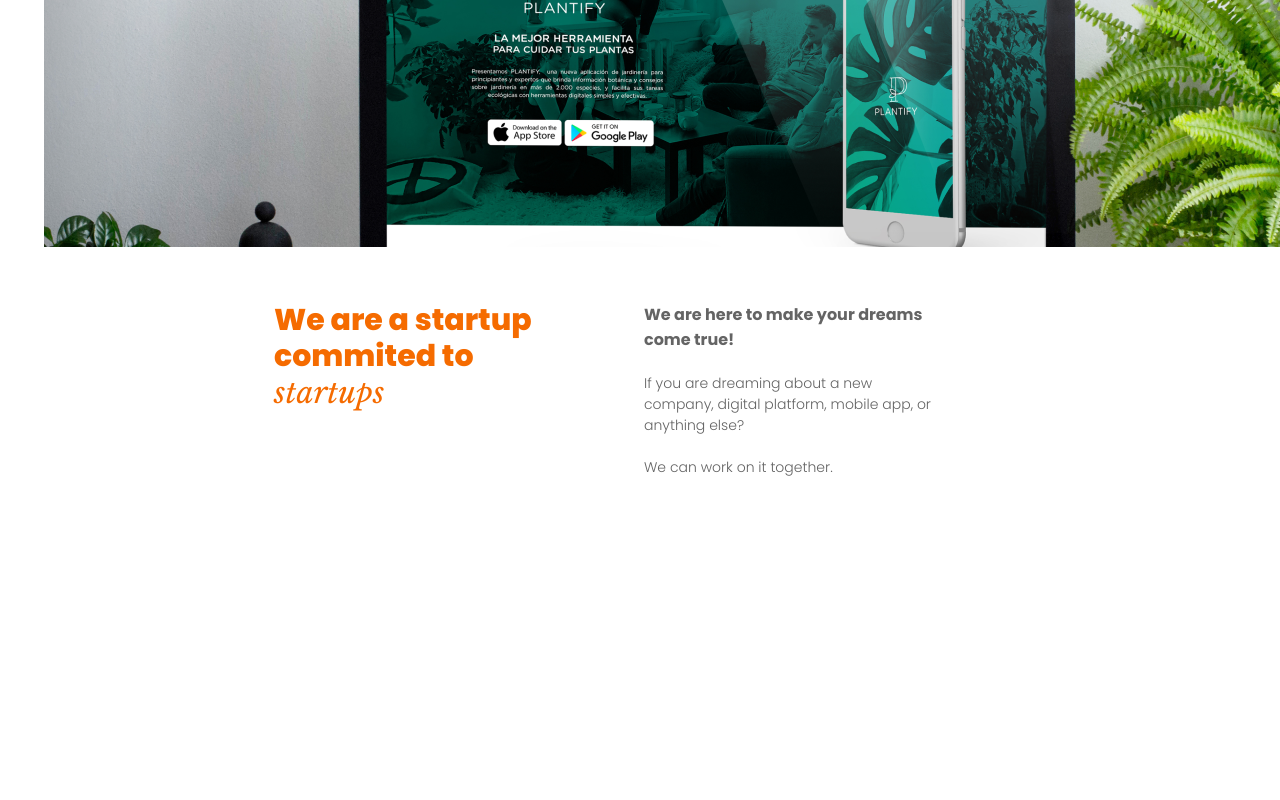
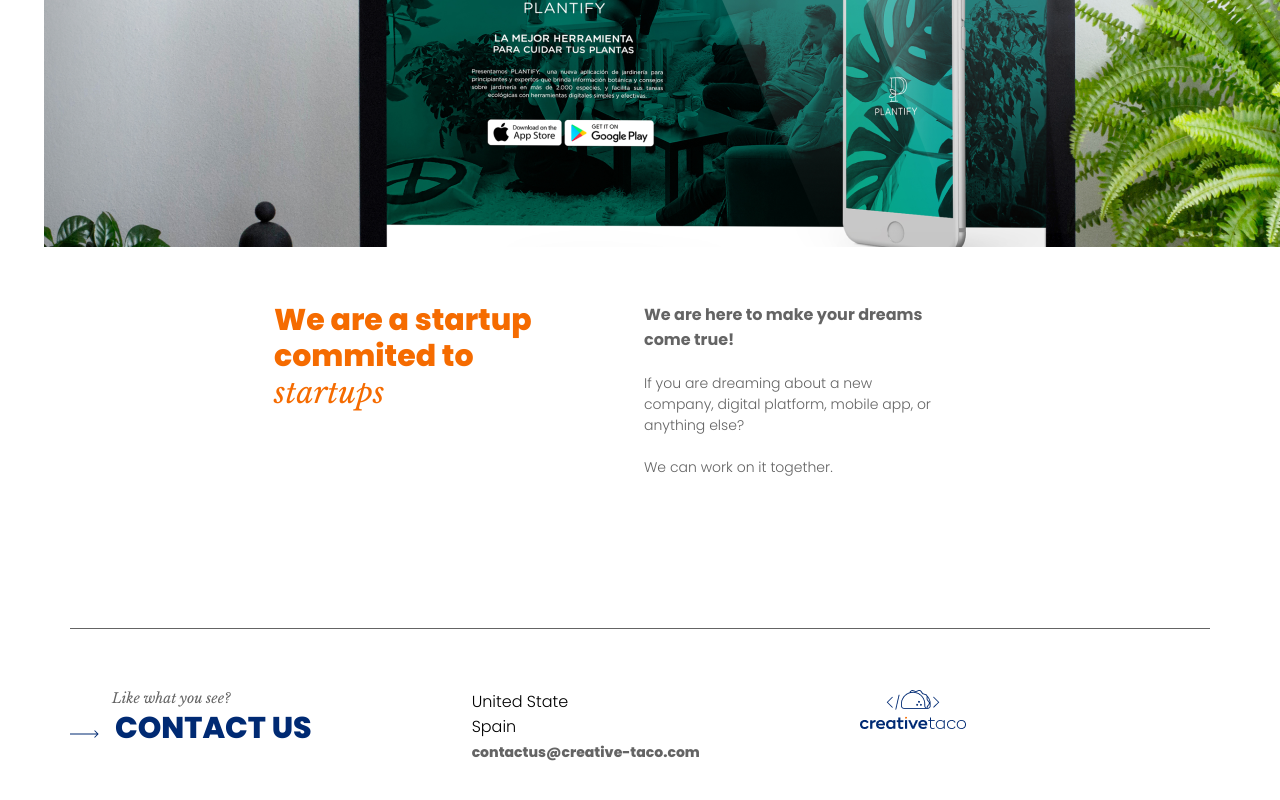
Before and after one commit to Creative-Taco/front-taco, a React (Create React App) app: page / in a window 1280 px wide. Shown: the part 5495-6295 px from the top of the page. Before the commit the page ends 6123 px from the top, so only its background shows below. Built offline with nearby package versions, Linux system fonts and the light colour scheme.

Commit message:
completed footer

```diff
--- a/src/layout/Footer/Footer.js
+++ b/src/layout/Footer/Footer.js
@@ -1,9 +1,70 @@
-function Footer() {
-    return (
-      <div>
+import styled from 'styled-components';
+import footerlogo from '../../images/footerlogo.png';
+import arrowright from '../../images/arrowright.png';
 
-      </div>
-    );
-  }
+function FooterComponent() {
+  const Footer = {};
 
-  export default Footer;
+  Footer.Container = styled.div`
+    margin: 0 70px;
+    border-top: 1px solid #646464;
+    padding: 60px 0;
+    display: flex;
+  `;
+
+  Footer.Section = styled.div`
+    max-width: 300px;
+    padding-right: 160px;
+  `;
+  Footer.Text = {
+    Extrabold: styled.div`
+      font-size: 30px;
+      color: #002a73;
+      font-weight: 800;
+      line-height: 42px;
+    `,
+    Emphasis: styled.div`
+      margin-left: 42px;
+      font-size: 14px;
+      color: #646464;
+      font-style: italic;
+      font-family: Libre Baskerville, Georgia;
+    `,
+    Normal: styled.div``,
+    Link: styled.a`
+      text-decoration: none;
+      font-size: 14px;
+      color: #646464;
+      font-weight: 800;
+      line-height: 0px;
+    `,
+  };
+
+  Footer.Arrow = styled.img`
+    margin-right: 16px;
+  `;
+
+  return (
+    <Footer.Container>
+      <Footer.Section>
+        <Footer.Text.Emphasis>Like what you see?</Footer.Text.Emphasis>
+        <Footer.Text.Extrabold>
+          <Footer.Arrow src={arrowright} alt='' />
+          CONTACT US
+        </Footer.Text.Extrabold>
+      </Footer.Section>
+      <Footer.Section>
+        <div>United State</div>
+        <div>Spain</div>
+        <Footer.Text.Link href='mailto: contactus@creative-taco.com'>
+          contactus@creative-taco.com
+        </Footer.Text.Link>
+      </Footer.Section>
+      <Footer.Section>
+        <img src={footerlogo} alt='' />
+      </Footer.Section>
+    </Footer.Container>
+  );
+}
+
+export default FooterComponent;
--- a/src/layout/Scroll/Scroll.js
+++ b/src/layout/Scroll/Scroll.js
@@ -1,11 +1,39 @@
-import Scroll from './Scroll.style';
 import arrowDown from '../../images/arrowdown.svg';
+import styled from 'styled-components';
 
 function ScrollDown() {
+  const Scroll = {};
+
+  Scroll.ScrollDownText = styled.p`
+    position: fixed;
+    width: 64px;
+    height: 11px;
+    left: 36px;
+    top: 610px;
+
+    font-family: Montserrat, Verdana, sans-script;
+    font-style: normal;
+    font-weight: 500;
+    font-size: 9px;
+    line-height: 12px;
+    letter-spacing: 0.1em;
+
+    color: #fff;
+    transform: rotate(-90deg);
+  `;
+
+  Scroll.ScrollDownImage = styled.img`
+    position: fixed;
+    left: 64px;
+    top: 670px;
+  `;
   return (
     <div>
       <Scroll.ScrollDownText>SCROLL</Scroll.ScrollDownText>
-      <Scroll.ScrollDownImage src={arrowDown} alt='Example design of application' />
+      <Scroll.ScrollDownImage
+        src={arrowDown}
+        alt='Example design of application'
+      />
     </div>
   );
 }
--- a/src/layout/Scroll/Scroll.style.js
+++ /dev/null
@@ -1,29 +0,0 @@
-import styled from 'styled-components';
-
-const Scroll = {};
-
-Scroll.ScrollDownText = styled.p`
-    position: fixed;
-    width: 64px;
-    height: 11px;
-    left: 36px;
-    top: 610px;
-
-    font-family: Montserrat, Verdana, sans-script;
-    font-style: normal;
-    font-weight: 500;
-    font-size: 9px;
-    line-height: 12px;
-    letter-spacing: 0.1em;
-
-    color: #fff;
-    transform: rotate(-90deg);
-`;
-
-Scroll.ScrollDownImage = styled.img`
-    position: fixed;
-    left: 64px;
-    top: 670px;
-`;
-
-export default Scroll;
--- a/src/views/Team/Team.style.js
+++ b/src/views/Team/Team.style.js
@@ -60,7 +60,7 @@ Team.Main = {
     Title: styled.div`
       font-family: Libre Baskerville, Georgia;
       font-size: 30px;
-      color: #F56B00;
+      color: #f56b00;
       font-style: italic;
       margin-top: 24px;
     `,
@@ -73,7 +73,7 @@ Team.Main = {
     Spacer: styled.div`
       margin-top: 464px;
       font-weight: 500;
-    `
+    `,
   },
 };
 
```
Also changed, not shown: src/images/arrowright.png (added).
